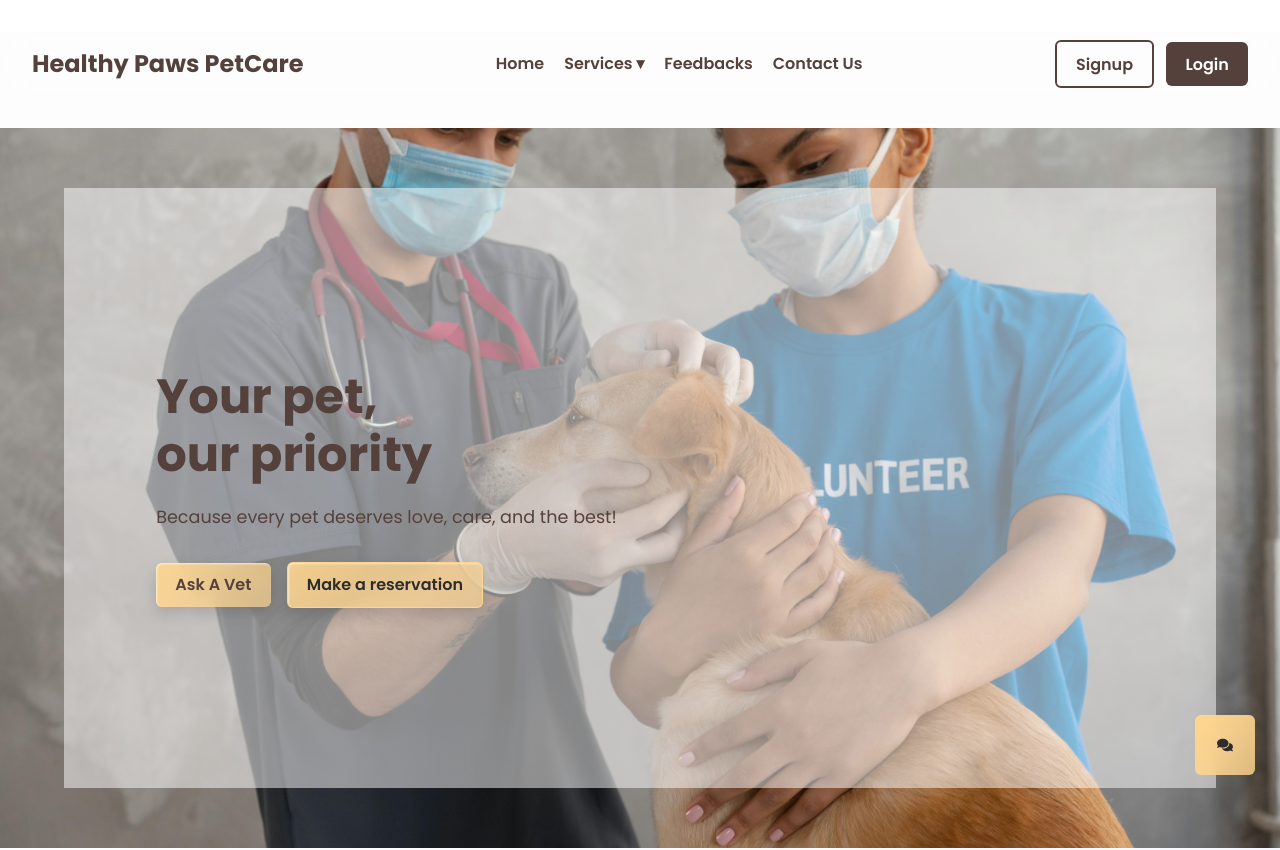
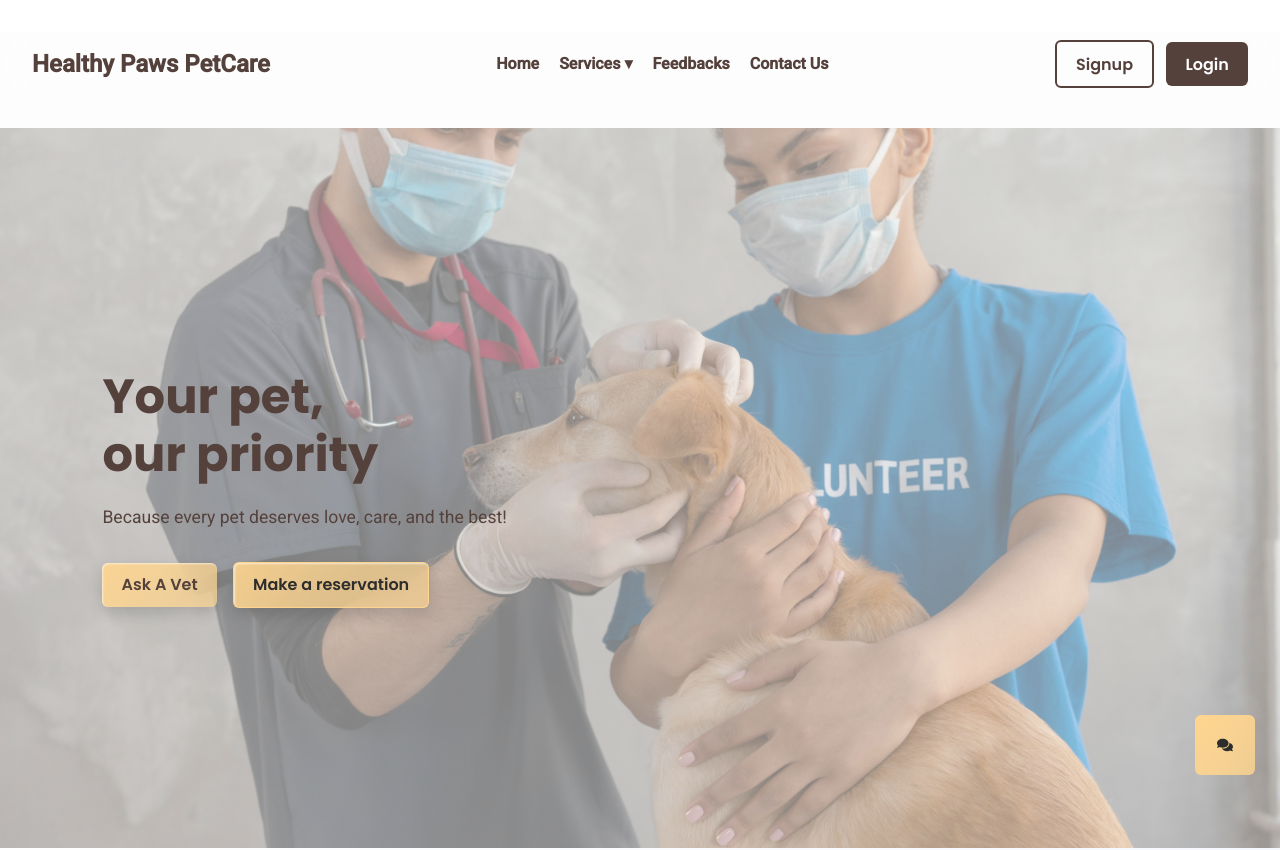
Before and after one commit to sandaliz/healthy-paws-petcare, a React (Create React App) app in the folder frontend/: page / in a window 1280 px wide. Shown: the top 850 px of the page. Built offline with nearby package versions, Linux system fonts and the light colour scheme; what chartjs-plugin-datalabels would draw is missing.

Commit message:
fixed css issues of home

```diff
--- a/frontend/src/Components/Home/Hero.css
+++ b/frontend/src/Components/Home/Hero.css
@@ -1,4 +1,3 @@
-/* Hero Section with Background Image */
 .hero-section {
   position: relative;
   height: 90vh;
@@ -6,20 +5,23 @@
   align-items: center;
   justify-content: center;
   color: #2D2D2D;
-
-  /* ✅ Background pet image */
   background: url("../../assets/hero.jpg") no-repeat center center/cover;
+  overflow: hidden; /* ensure no gaps */
 }
 
-/* Semi-transparent overlay */
+/* ✅ fix overlay to cover EXACTLY the hero bounds */
 .hero-overlay {
+  position: absolute;   /* cover hero-section fully */
+  top: 0;
+  left: 0;
   width: 100%;
   height: 100%;
-  background: rgba(255, 255, 255, 0.5); /* Light frosted overlay */
+  background: rgba(255, 255, 255, 0.5);
   display: flex;
   align-items: center;
   justify-content: flex-start;
   padding-left: 8%;
+  box-sizing: border-box;
 }
 
 .hero-content {
--- a/frontend/src/Components/Home/Navbar.css
+++ b/frontend/src/Components/Home/Navbar.css
@@ -7,7 +7,7 @@
   position: sticky;
   top: 0;
   z-index: 1000;
-  height: 60px; /* was 20px → now enough space for icons/buttons */
+  height: 10px; /* was 20px → now enough space for icons/buttons */
   padding: 0 20px; /* extra breathing room */
 }
 
--- a/frontend/src/pages/doctor-events/DoctorEvents.css
+++ b/frontend/src/pages/doctor-events/DoctorEvents.css
@@ -1,6 +1,13 @@
 @import url("https://fonts.googleapis.com/css2?family=Poppins:wght@300;400;500;700&display=swap");
 
-* {
+.doctor-events,
+.doctor-events input,
+.doctor-events button,
+.doctor-events textarea,
+.doctor-events select,
+.doctor-events table,
+.doctor-events th,
+.doctor-events td {
   font-family: "Poppins", sans-serif;
 }
 
```
